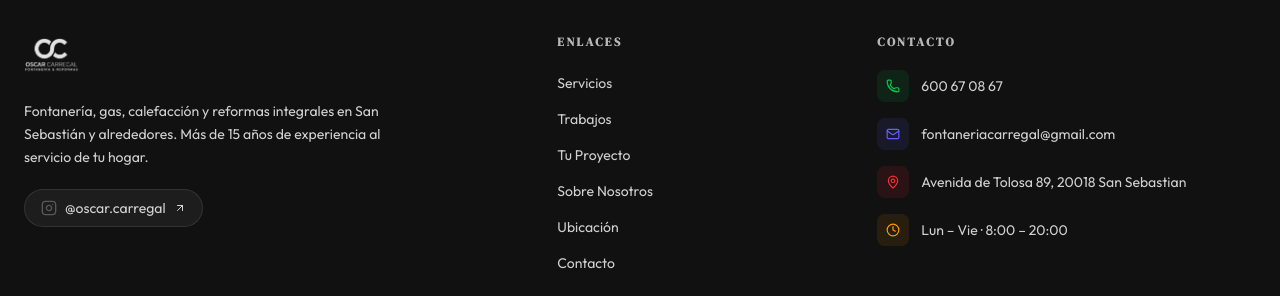
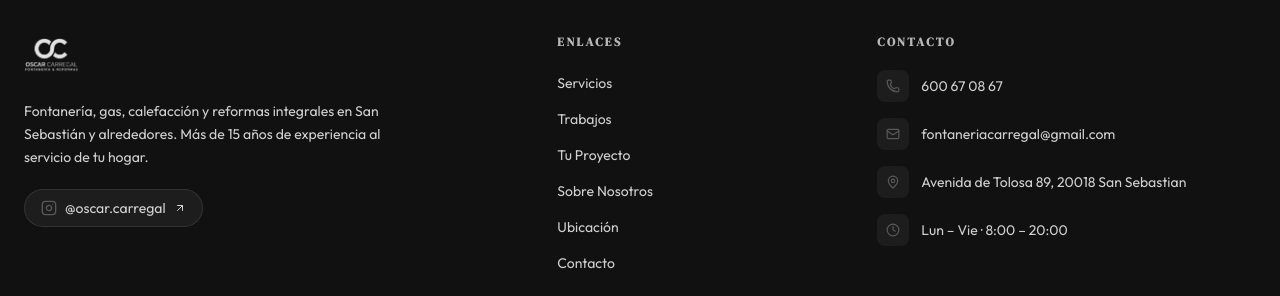
Before and after one commit to oscarcarregal/oscar-web, a Next.js app: page / in a window 1280 px wide. Shown: the part 6144-6440 px from the top of the page. Built offline with nearby package versions, Linux system fonts and the light colour scheme; no server answers; the database is empty.

Commit message:
fix del footer

```diff
--- a/app/components/Footer.tsx
+++ b/app/components/Footer.tsx
@@ -97,8 +97,8 @@ export default function Footer() {
             </h4>
             <ul className="mt-5 space-y-4 text-sm">
               <li className="flex items-center gap-3">
-                <div className="flex h-8 w-8 items-center justify-center rounded-lg bg-green-500/10">
-                  <Phone size={14} className="text-green-500" />
+                <div className="flex h-8 w-8 items-center justify-center rounded-lg bg-white/5">
+                  <Phone size={14} className="text-silver" />
                 </div>
                 <a
                   href={phoneHref}
@@ -108,8 +108,8 @@ export default function Footer() {
                 </a>
               </li>
               <li className="flex items-center gap-3">
-                <div className="flex h-8 w-8 items-center justify-center rounded-lg bg-indigo-500/10">
-                  <Mail size={14} className="text-indigo-500" />
+                <div className="flex h-8 w-8 items-center justify-center rounded-lg bg-white/5">
+                  <Mail size={14} className="text-silver" />
                 </div>
                 <a
                   href={`mailto:${business?.email ?? ""}`}
@@ -119,16 +119,16 @@ export default function Footer() {
                 </a>
               </li>
               <li className="flex items-center gap-3">
-                <div className="flex h-8 w-8 items-center justify-center rounded-lg bg-red-500/10">
-                  <MapPin size={14} className="text-red-500" />
+                <div className="flex h-8 w-8 items-center justify-center rounded-lg bg-white/5">
+                  <MapPin size={14} className="text-silver" />
                 </div>
                 {storeAddress
                   ? `${storeAddress.street}, ${storeAddress.postalCode} ${storeAddress.city}`
                   : null}
               </li>
               <li className="flex items-center gap-3">
-                <div className="flex h-8 w-8 items-center justify-center rounded-lg bg-amber-500/10">
-                  <Clock size={14} className="text-amber-500" />
+                <div className="flex h-8 w-8 items-center justify-center rounded-lg bg-white/5">
+                  <Clock size={14} className="text-silver" />
                 </div>
                 {business?.schedule.compact}
               </li>
```
